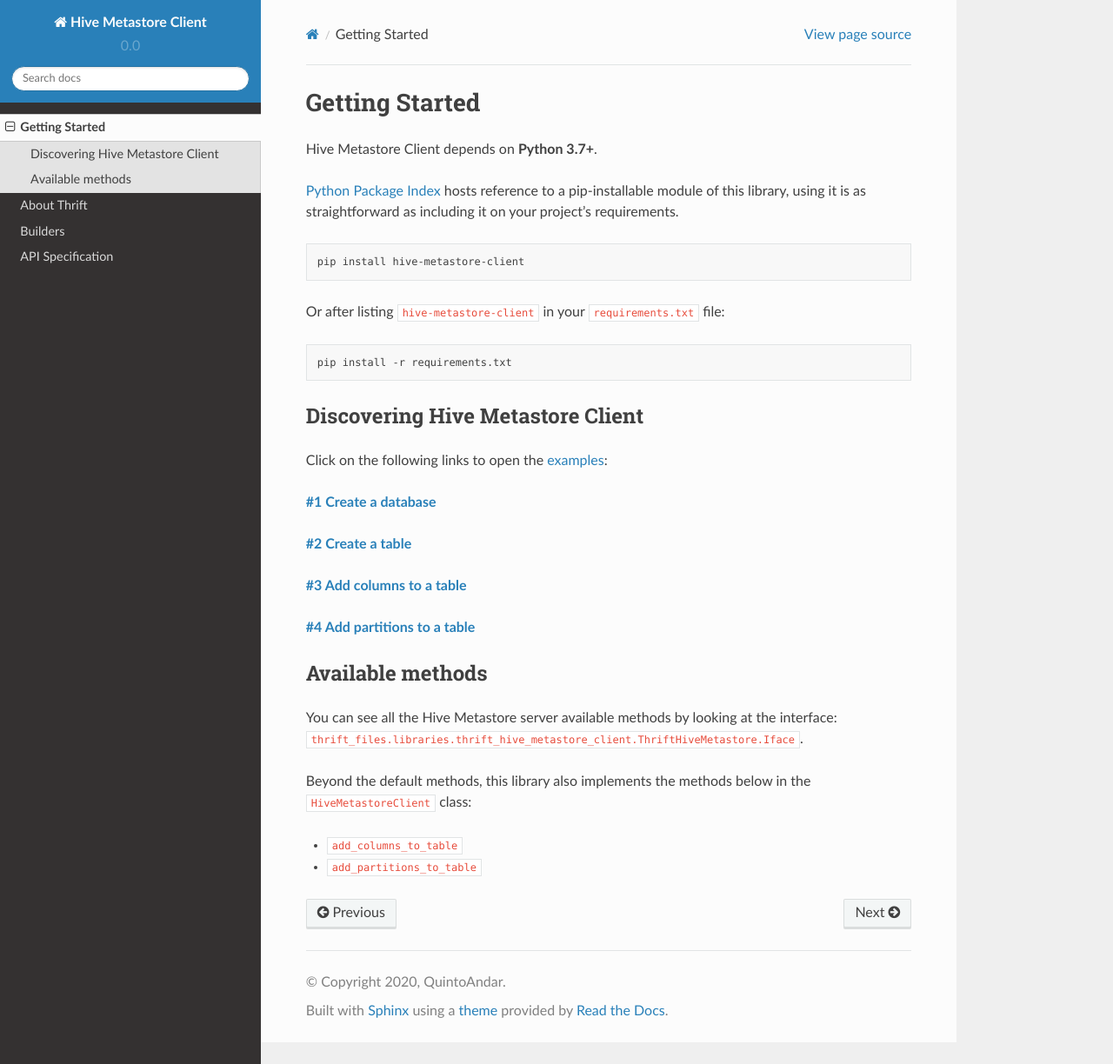
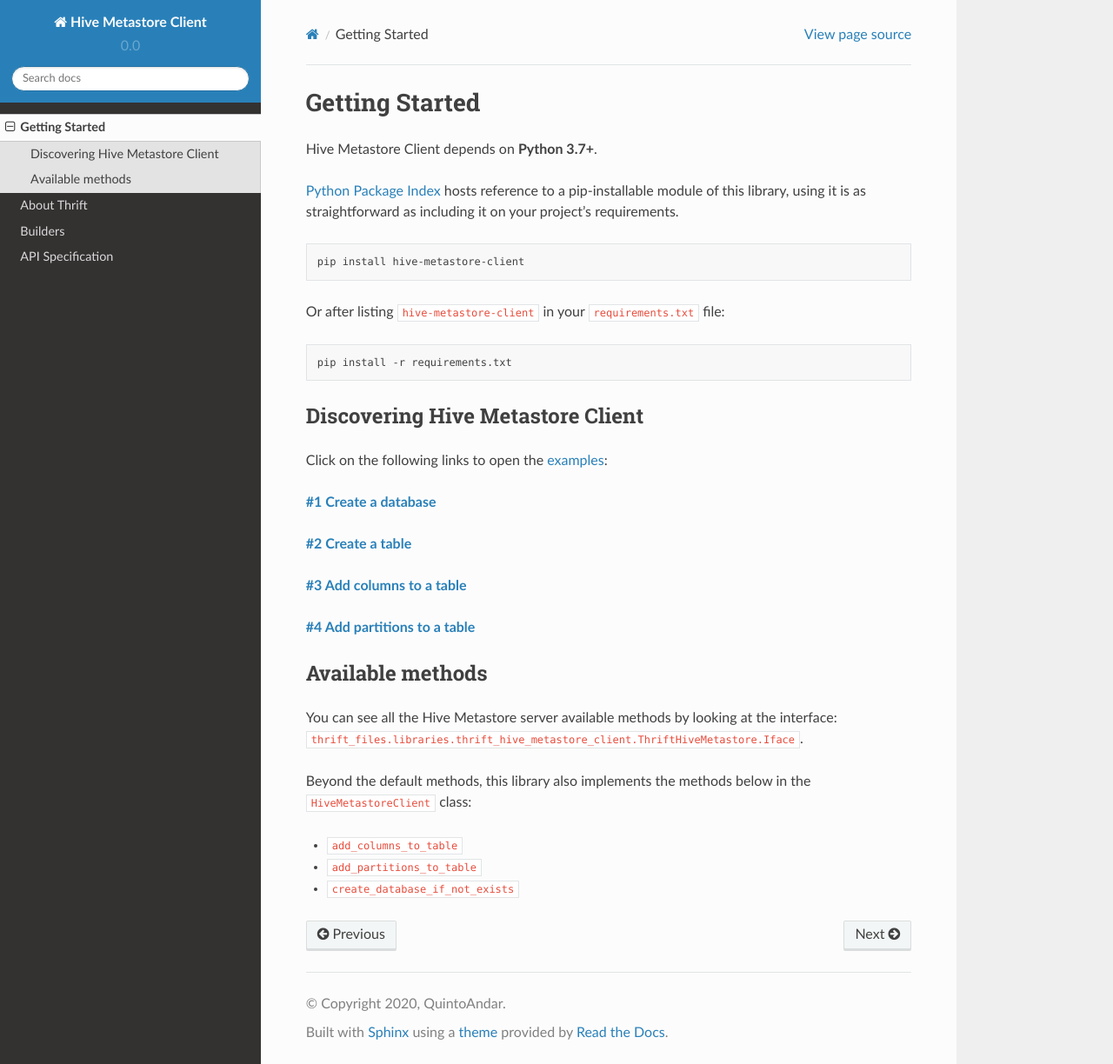
Before and after one commit to quintoandar/hive-metastore-client, a Sphinx documentation site: the page built from docs/source/getstarted.md, in a window 1280 px wide and 1224 px high. Shown: the whole window at 87% size. Built offline with Sphinx 7.4.7 and the Read the Docs theme 2.0.0, drawn with Linux system fonts in a browser that asks for light colours.

Commit message:
Update docs

```diff
--- a/docs/source/getstarted.md
+++ b/docs/source/getstarted.md
@@ -37,3 +37,4 @@
 
 - [`add_columns_to_table`](https://hive-metastore-client.readthedocs.io/en/latest/hive_metastore_client.html#hive_metastore_client.hive_metastore_client.HiveMetastoreClient.add_columns_to_table)
 - [`add_partitions_to_table`](https://hive-metastore-client.readthedocs.io/en/latest/hive_metastore_client.html#hive_metastore_client.hive_metastore_client.HiveMetastoreClient.add_columns_to_table)
+- [`create_database_if_not_exists`](https://hive-metastore-client.readthedocs.io/en/latest/hive_metastore_client.html#hive_metastore_client.hive_metastore_client.HiveMetastoreClient.create_database_if_not_exists)
```
